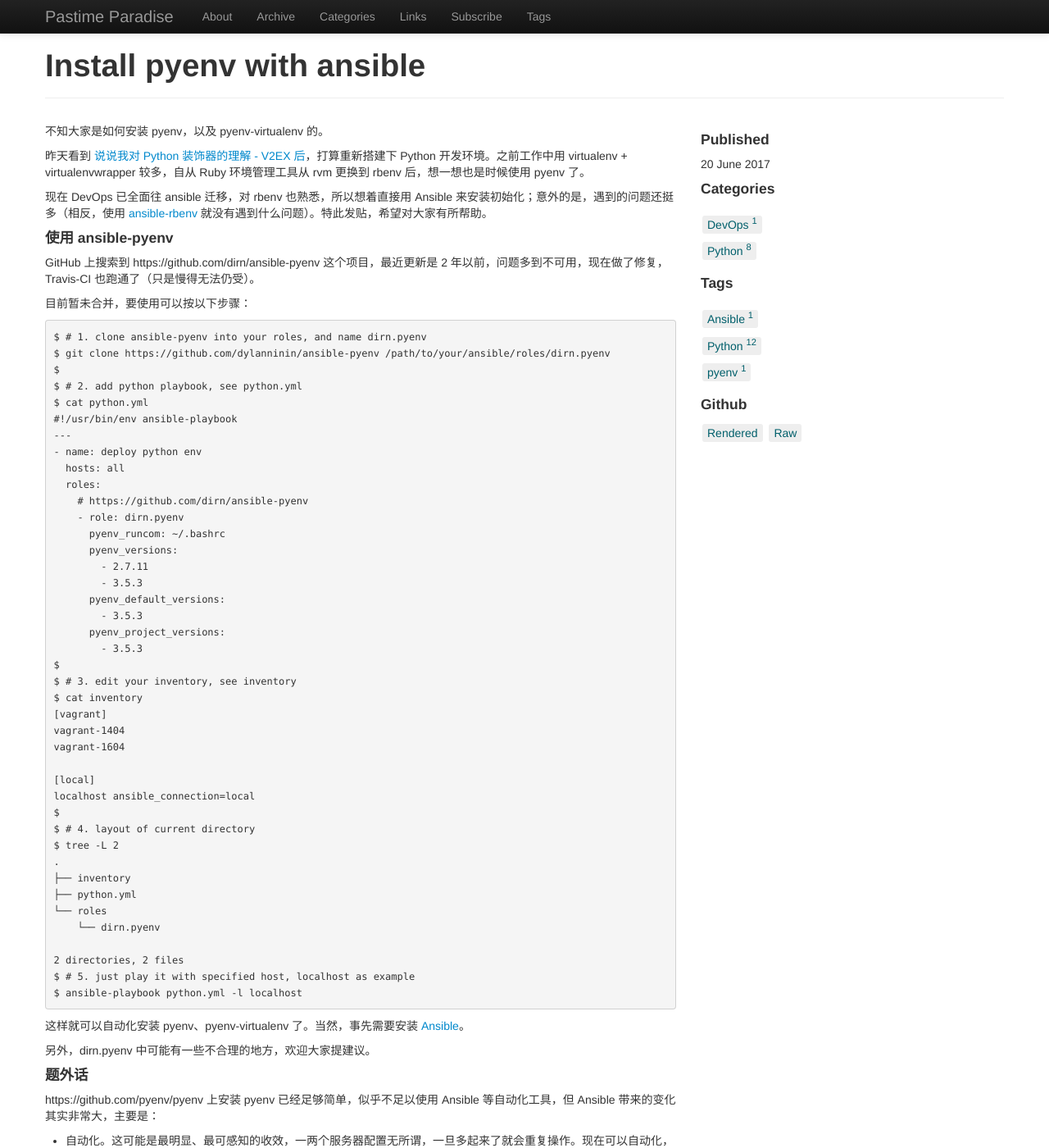
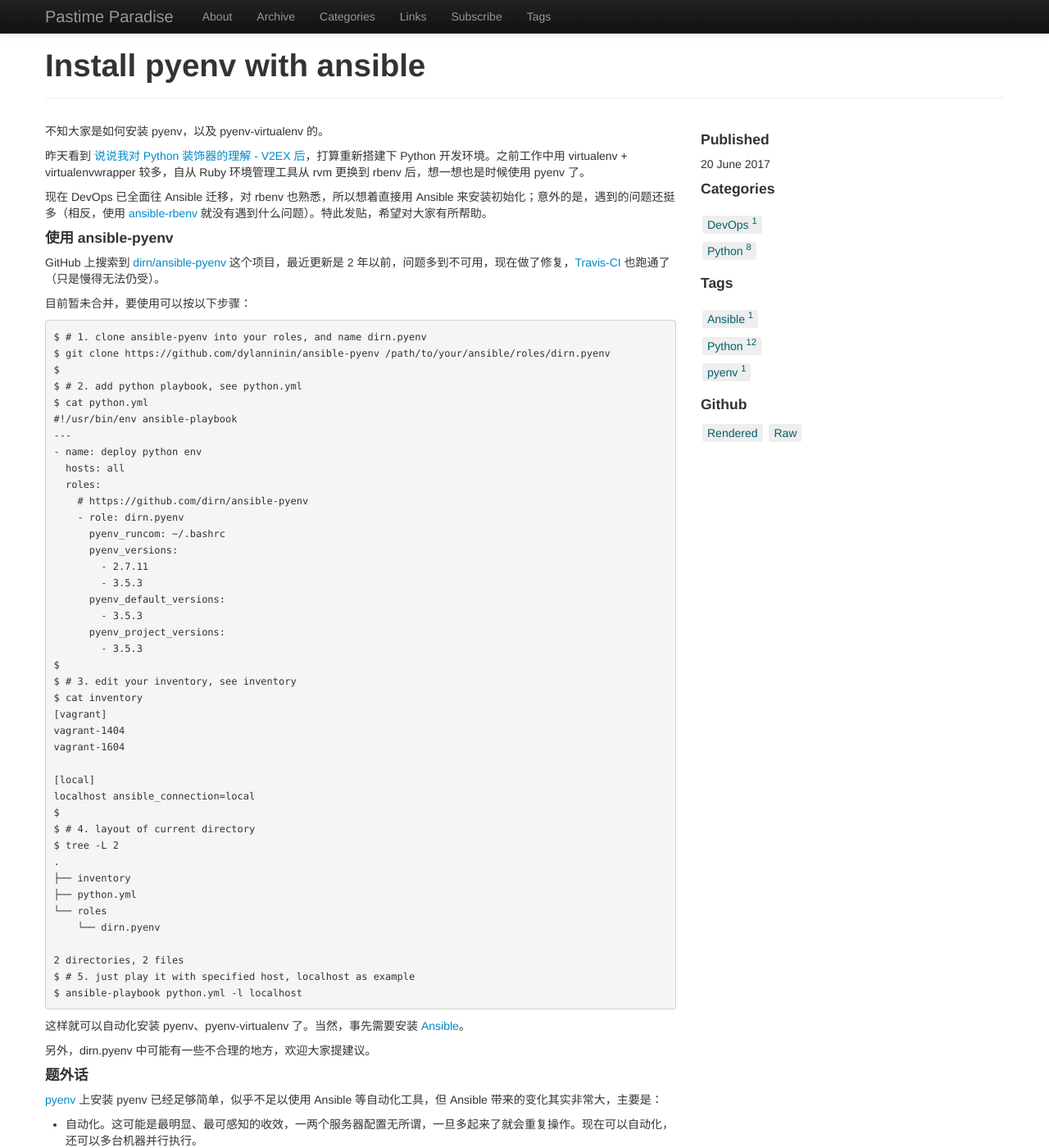
Before and after one commit to dylanninin/dylanninin.com, a Jekyll site: the page built from _posts/2017-06-20-ansible-pyenv.md, in a window 1280 px wide and 1400 px high. Shown: the whole window at 82% size. Built offline with Jekyll 4.4.1, drawn with Linux system fonts in a browser that asks for light colours; comment, search, counter and statistics services are not loaded; some of the changed lines change nothing that is shown; some of the changed text lies outside the part shown.

Commit message:
Update Install pyenv with ansible

```diff
--- a/_posts/2017-06-20-ansible-pyenv.md
+++ b/_posts/2017-06-20-ansible-pyenv.md
@@ -9,11 +9,11 @@
 
 昨天看到 [说说我对 Python 装饰器的理解 - V2EX 后](https://www.v2ex.com/t/369581)，打算重新搭建下 Python 开发环境。之前工作中用 virtualenv + virtualenvwrapper 较多，自从 Ruby 环境管理工具从 rvm 更换到 rbenv 后，想一想也是时候使用 pyenv 了。
 
-现在 DevOps 已全面往 ansible 迁移，对 rbenv 也熟悉，所以想着直接用 Ansible 来安装初始化；意外的是，遇到的问题还挺多（相反，使用 [ansible-rbenv](https://github.com/zzet/ansible-rbenv-role) 就没有遇到什么问题）。特此发贴，希望对大家有所帮助。
+现在 DevOps 已全面往 Ansible 迁移，对 rbenv 也熟悉，所以想着直接用 Ansible 来安装初始化；意外的是，遇到的问题还挺多（相反，使用 [ansible-rbenv](https://github.com/zzet/ansible-rbenv-role) 就没有遇到什么问题）。特此发贴，希望对大家有所帮助。
 
 #### 使用 ansible-pyenv
 
-GitHub 上搜索到 https://github.com/dirn/ansible-pyenv 这个项目，最近更新是 2 年以前，问题多到不可用，现在做了修复，Travis-CI 也跑通了（只是慢得无法仍受）。
+GitHub 上搜索到 [dirn/ansible-pyenv](https://github.com/dirn/ansible-pyen) 这个项目，最近更新是 2 年以前，问题多到不可用，现在做了修复，[Travis-CI](https://travis-ci.org/dylanninin/ansible-pyenv) 也跑通了（只是慢得无法仍受）。
 
 目前暂未合并，要使用可以按以下步骤：
 
@@ -67,7 +67,7 @@
 
 #### 题外话
 
-https://github.com/pyenv/pyenv 上安装 pyenv 已经足够简单，似乎不足以使用 Ansible 等自动化工具，但 Ansible 带来的变化其实非常大，主要是：
+[pyenv](https://github.com/pyenv/pyenv) 上安装 pyenv 已经足够简单，似乎不足以使用 Ansible 等自动化工具，但 Ansible 带来的变化其实非常大，主要是：
 
 - 自动化。这可能是最明显、最可感知的收效，一两个服务器配置无所谓，一旦多起来了就会重复操作。现在可以自动化，还可以多台机器并行执行。
 - 标准化。『每一片雪花都独一无二』，同样适用于服务器、开发人员；人工操作总会有差异性，规模化之后会很难维护，但『雪崩后没有一片雪花觉得自己有责任』。现在可以做到『标准化』，避免此类问题。
@@ -77,7 +77,7 @@
 
 #### 参考
 
-- https://github.com/rbenv/rbenv
-- https://github.com/pyenv/pyenv
+- [rbenv](https://github.com/rbenv/rbenv)
+- [pyenv](https://github.com/pyenv/pyenv)
 - [Update pyenv by dylanninin · Pull Request #7 · dirn/ansible-pyenv](https://github.com/dirn/ansible-pyenv/pull/7)
-- https://github.com/dylanninin/ansible-pyenv
+- [ansible-pyenv](https://github.com/dylanninin/ansible-pyenv)
```
